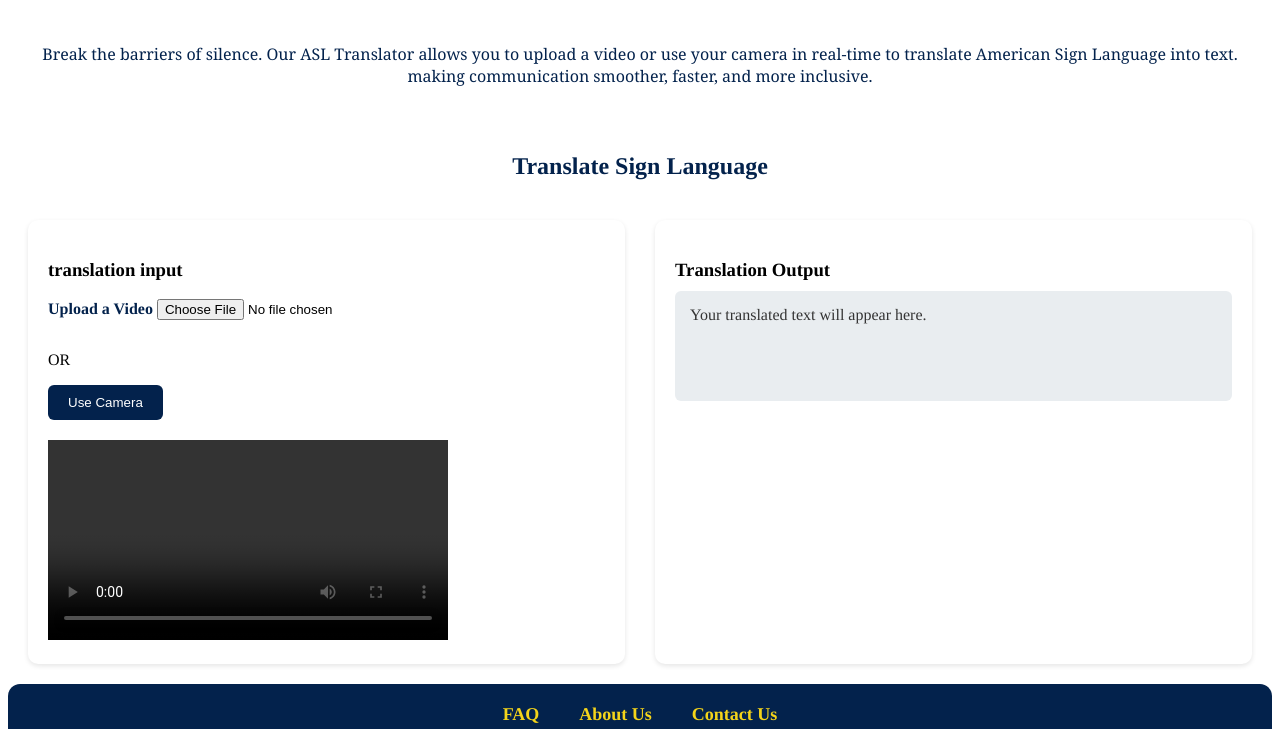
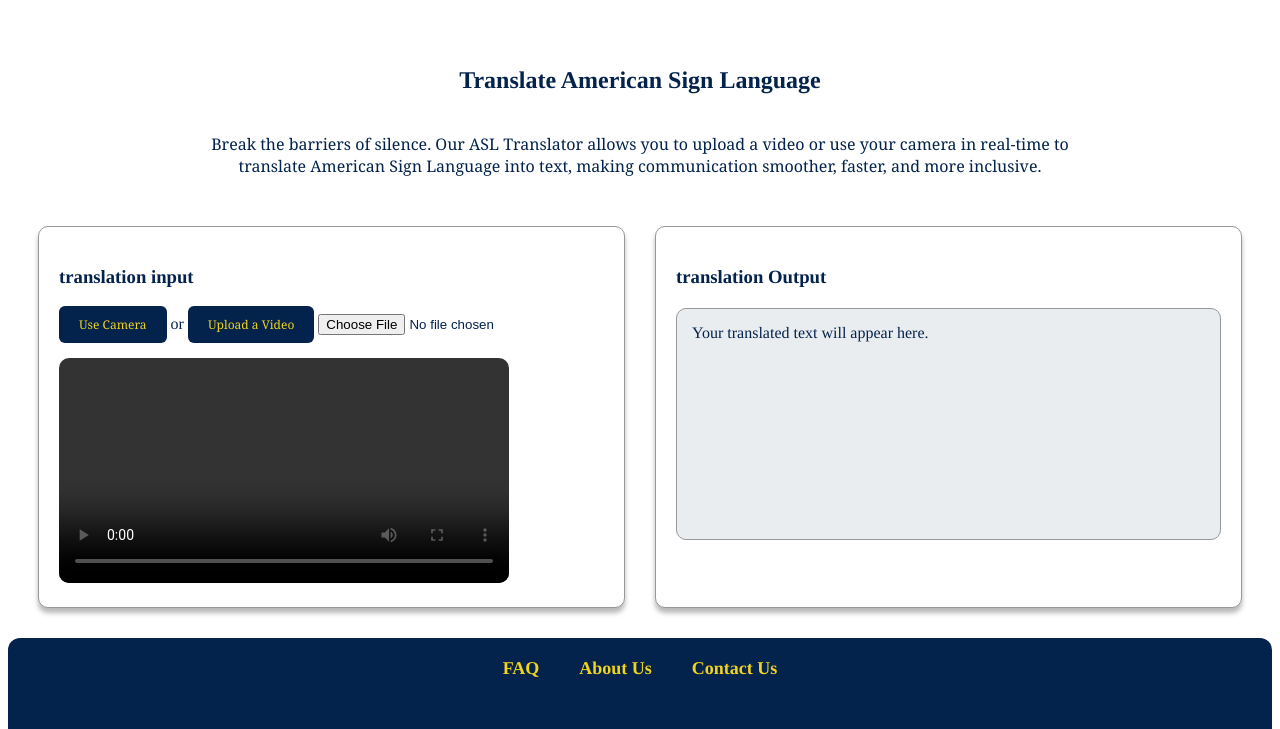
Before and after one commit to mayssaa11/SilentVoice, a website: page public/ASL-translator.html in a window 1280 px wide. Shown: the part 71-800 px from the top of the page. Drawn offline with Linux system fonts and the light colour scheme.

Commit message:
modified:   public/ASL-translator.html modified:   public/css/ASL-translator.css

```diff
--- a/public/ASL-translator.html
+++ b/public/ASL-translator.html
@@ -45,28 +45,27 @@
             </div>
     </header>
     <main>
+        <h2>Translate American Sign Language</h2>
         <div class="intro">
             <p>
-                Break the barriers of silence. Our ASL Translator allows you to upload a video or use your camera
-                in real-time to translate American Sign Language into text.
-                making communication smoother, faster, and
-                more inclusive.
+                Break the barriers of silence. Our ASL Translator allows you to upload a video
+                or use your camera in real-time to translate American Sign Language into text,
+                making communication smoother, faster, and more inclusive.
             </p>
         </div>
-        <h2>Translate Sign Language</h2>
         <section class="translation-area">
             <div class="video-options">
                 <h3>translation input</h3>
-                <label for="video-upload" class="upload-label">Upload a Video</label>
+                <button id="start-camera" class="button">Use Camera</button>
+                <span>or</span>
+                <label for="video-upload" class="button">Upload a Video</label>
                 <input type="file" accept="video/*" id="video-upload" />
-                <p>OR</p>
-                <button id="start-camera">Use Camera</button>
                 <div class="video-preview">
-                    <video id="video-preview" width="400" controls></video>
+                    <video id="video-preview" width="450" controls></video>
                 </div>
             </div>
             <div class="translation-output">
-                <h3>Translation Output</h3>
+                <h3>translation Output</h3>
                 <div id="output-text">Your translated text will appear here.</div>
             </div>
         </section>
--- a/public/css/ASL-translator.css
+++ b/public/css/ASL-translator.css
@@ -116,33 +116,30 @@ html {
     font-size: large;
     font-weight: bold;
 }
-
+/* main  section */
 main {
     background-color: white;
+    color:#03224c;
 }
-
+h2 {
+    margin-top: 60px;
+    text-align: center;
+}
 .intro {
-    padding: 20px;
-    margin-bottom: 30px;
+    padding: 3px 200px;
+    margin-bottom: 0px;
     font-size: 16px;
     color: #03224c;
     font-family: Georgia, 'Times New Roman', Times, serif;
     text-align: center;
 }
-
-h2 {
-    color: #03224c;
-    text-align: center;
-}
-
 .translation-area {
     display: flex;
     justify-content: space-between;
     gap: 30px;
-    padding: 20px;
+    padding: 30px;
     flex-wrap: wrap;
 }
-
 .video-options,
 .translation-output {
     flex: 1;
@@ -150,44 +147,35 @@ h2 {
     padding: 20px;
     background-color: white;
     border-radius: 10px;
-    box-shadow: 0 2px 5px rgba(0, 0, 0, 0.1);
+    border: 0.05px solid #96989b;
+    box-shadow: 0 5px 5px   rgba(0, 0, 0, 0.281);
 }
-
-.upload-label {
-    display: inline-block;
-    margin-bottom: 10px;
-    font-weight: bold;
-    color: #03224c;
-    cursor: pointer;
-}
-
-#video-upload {
-    margin-bottom: 15px;
-}
-
-#start-camera {
+.button {
     background-color: #03224c;
-    color: white;
+    font-family: Georgia, 'Times New Roman', Times, serif;
+    font-size: 12px;
+    color: #f4d41a;
     padding: 10px 20px;
     border: none;
     border-radius: 6px;
     cursor: pointer;
 }
-
-.video-preview {
-    margin-top: 20px;
+#video-preview {
+    margin-top: 15px;
+    border-radius: 10px;
 }
 
 .translation-output h3 {
-    margin-bottom: 10px;
+    margin-bottom: 20px;
 }
 
 #output-text {
     background-color: #e9edf0;
     padding: 15px;
-    border-radius: 6px;
-    min-height: 80px;
-    color: #333;
+    border: 0.05px solid #96989b;
+    border-radius: 10px;
+    min-height: 200px;
+    color: #03224c;
 }
 
 /* footer */
```
